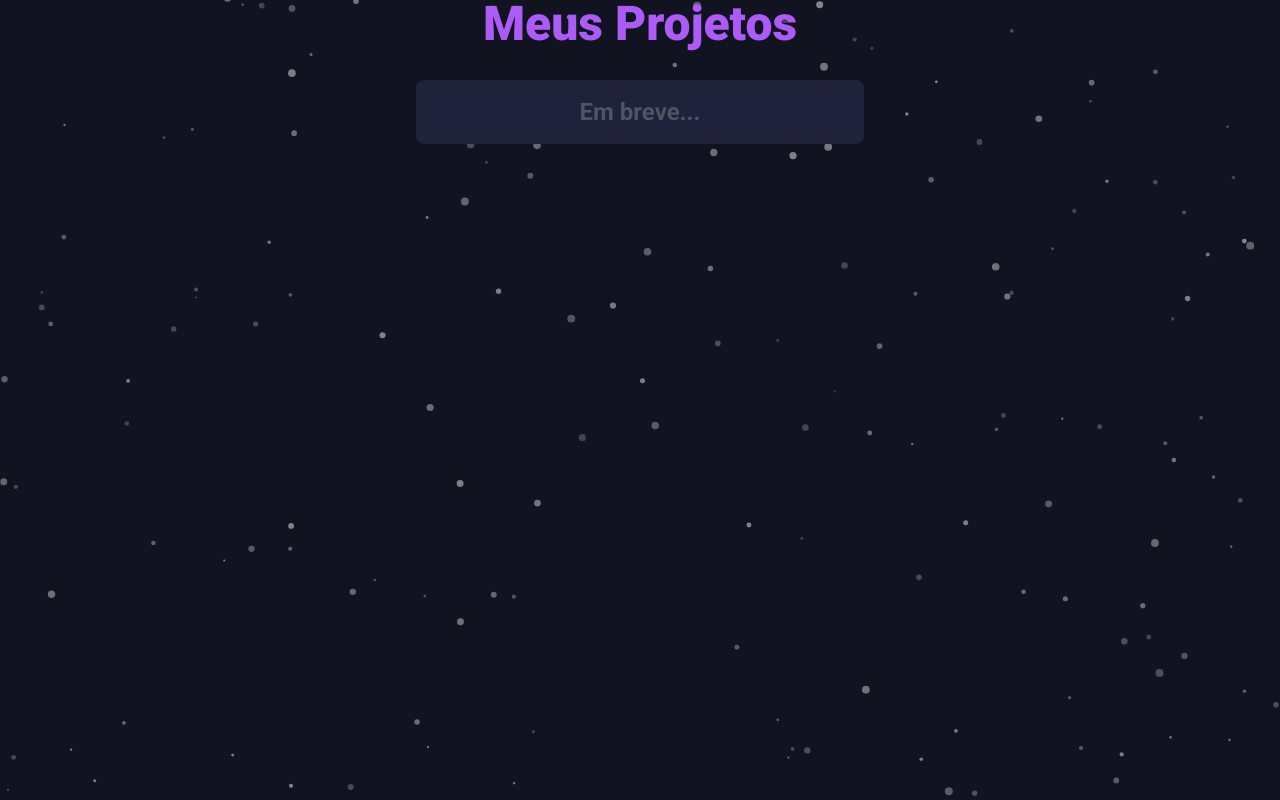
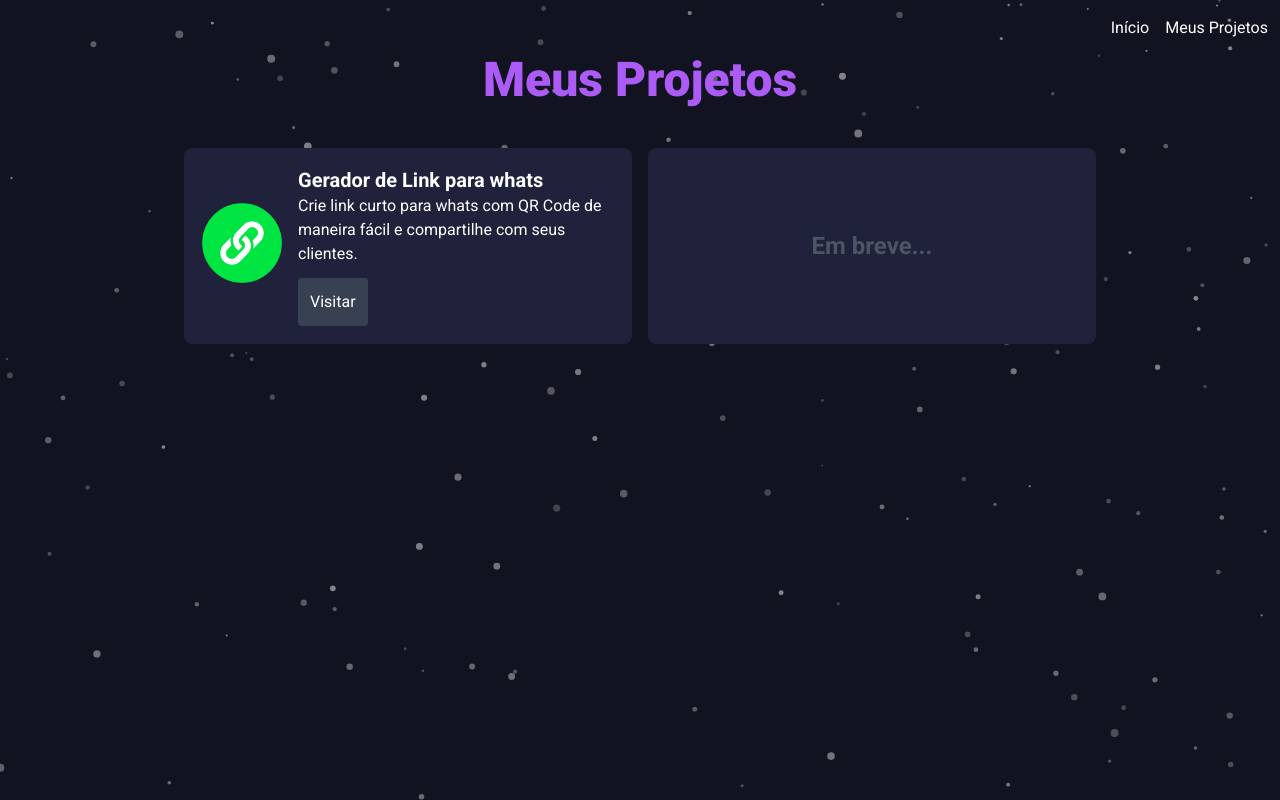
Before and after one commit to arielfavaro/arielfavaro.com, a Next.js app: page /meus-projetos in a window 1280 px wide. Built offline with nearby package versions, Linux system fonts and the light colour scheme; no server answers.

Commit message:
updated projects page

```diff
--- a/components/CardProject.js
+++ b/components/CardProject.js
@@ -18,6 +18,7 @@ export default function CardProject({ title, description, link, icon }) {
                     <div className={styles.texts}>
                         <h3 className={styles.title}>{title}</h3>
                         <p>{description}</p>
+                        <button className={styles.button}>Visitar</button>
                     </div>
                 </div>
             </a>
--- a/pages/_app.js
+++ b/pages/_app.js
@@ -33,7 +33,7 @@ function MyApp({ Component, pageProps }) {
                 <link rel="apple-touch-icon" href="/icons/icon192.png"></link>
                 <meta name="theme-color" content="#d7282f" /> */}
             </Head>
-            {/* <Nav /> */}
+            <Nav />
             <Component {...pageProps} />
         </>
     )
--- a/pages/meus-projetos.js
+++ b/pages/meus-projetos.js
@@ -13,9 +13,15 @@ export default function MeusProjetos() {
             </Head>
             <FloatingParticles />
             <section className="container">
-                <h1 className="text-center text-5xl text-primary font-black">Meus Projetos</h1>
+                <h1 className="text-center text-5xl text-primary font-black mb-3">Meus Projetos</h1>
 
                 <div className="flex flex-wrap justify-center gap-4 py-8">
+                    <CardProject
+                        title="Gerador de Link para whats"
+                        description="Crie link curto para whats com QR Code de maneira fácil e compartilhe com seus clientes."
+                        link="https://app.linkwpp.com/"
+                        icon="geradorlinkwhatsapp-icon.png"
+                    />
                     <CardProjectComingSoon />
                 </div>
             </section>
--- a/styles/CardProject.module.css
+++ b/styles/CardProject.module.css
@@ -13,3 +13,7 @@
 .title {
     @apply text-xl font-bold;
 }
+
+.button {
+    @apply rounded p-3 mt-3 bg-gray-700 hover:bg-gray-600 text-white;
+}
```
Also changed, not shown: public/images/projects/geradorlinkwhatsapp-icon.png (added).
